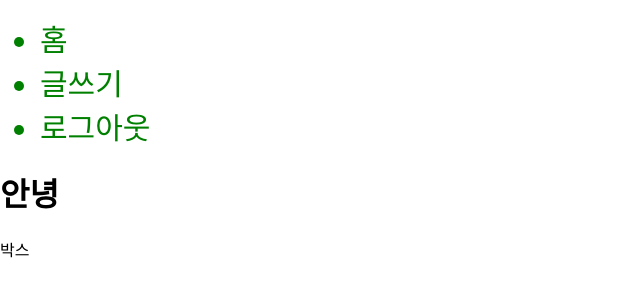
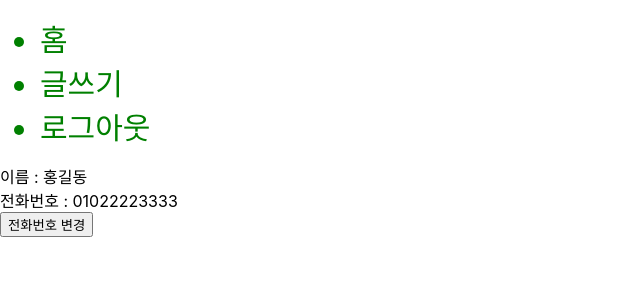
Before and after one commit to coderyu5523/react-exam, a React (Create React App) app in the folder my-app/: page / in a window 1280 px wide. Shown: the top 300 px of the page, without its empty margins (0-640 px from the left). Built offline with nearby package versions, Linux system fonts and the light colour scheme.

Commit message:
redux 정리중

```diff
--- a/my-app/package.json
+++ b/my-app/package.json
@@ -8,6 +8,7 @@
     "@testing-library/user-event": "^13.5.0",
     "react": "^18.3.1",
     "react-dom": "^18.3.1",
+    "react-redux": "^9.1.2",
     "react-scripts": "5.0.1",
     "style-components": "^0.1.0",
     "styled-components": "^6.1.11",
--- a/my-app/src/App.js
+++ b/my-app/src/App.js
@@ -1,4 +1,5 @@
 import './App.css';
+import Body from './components/Body';
 import Header from './components/Header';
 
 
@@ -6,8 +7,7 @@ function App() {
   return (
   <div>
     <Header />
-    <h1>안녕</h1>
-    <div className="box">박스</div>
+    <Body />
   </div>
 )}
 
--- /dev/null
+++ b/my-app/src/components/Body.js
@@ -0,0 +1,21 @@
+import React, { useState } from 'react';
+
+
+function Body() {
+
+    const [number,setNumber] = useState("01022223333");
+    const changeNumber = () =>{
+        setNumber("01033334444");
+    }
+
+
+    return (
+        <div>
+            <div>이름 : 홍길동</div>
+            <div>전화번호 : {number}</div>
+            <button onClick={changeNumber}>전화번호 변경</button>
+        </div>
+    );
+}
+
+export default Body;
```
Also changed, not shown: my-app/src/components/Body2.js (added, +27 -0 lines), 1 other file (tests, documents, lock files or other folders).
